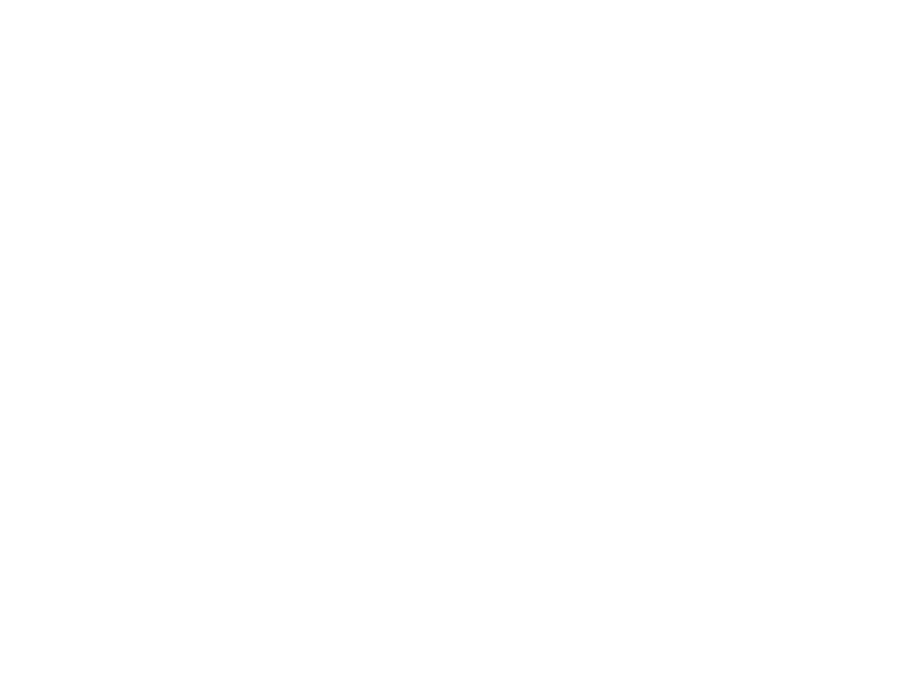
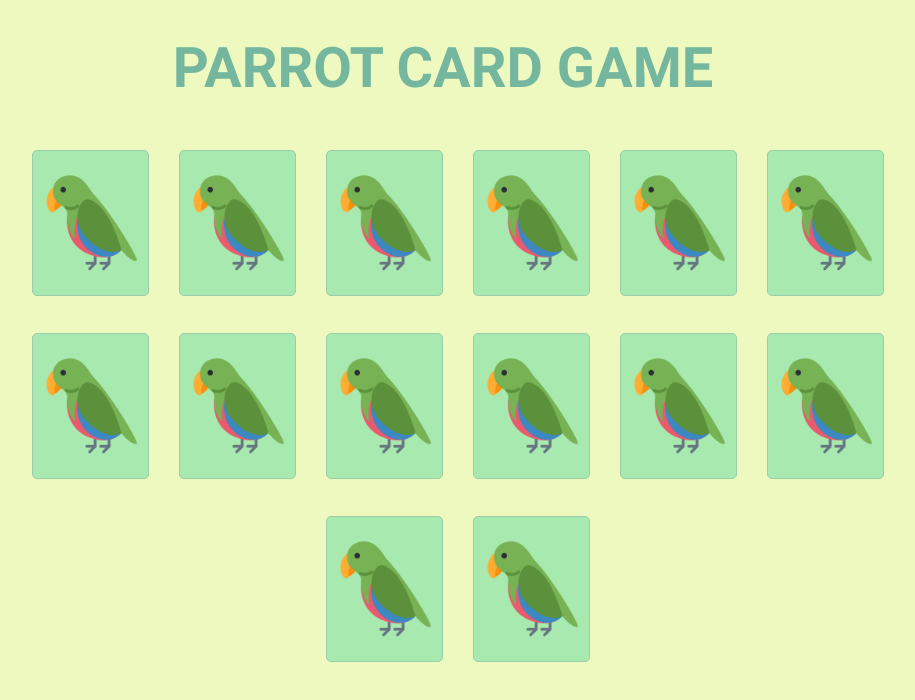
Before and after one commit to liggiaelena/Projeto_04_parrotsCardGame, a plain HTML site: page index.html in a window 1280 px wide. Shown: the whole page, without its empty margins (197-1112 px from the left). Drawn offline with Linux system fonts and the light colour scheme.

Commit message:
Layout segundo o figma finalizado

```diff
--- a/CSS/style.css
+++ b/CSS/style.css
@@ -1,3 +1,67 @@
 *{
     box-sizing: border-box;
 }
+@font-face {
+    font-family:"Roboto-Bold" ;
+    src: url(../fontes/Roboto-Bold.ttf);
+}
+
+body{
+    background-color: #eef9bf;
+    font-family: "Roboto-Bold" ;
+    display: flex;
+    flex-direction: column;
+    justify-content: center;
+    align-items: center;
+}
+.titulo{
+    display: flex;
+    flex-wrap: wrap;
+    margin-top: 40px;
+    font-size: 56px;
+    color: #75B79E;
+
+}
+.disappear{
+    display: none;
+}
+.jogo{
+    display: flex;
+    flex-wrap: wrap;
+    justify-content: center;
+    width: 80%;
+    margin-top: 17px;
+}
+
+.cartas{
+    width: 117px;
+    height: 146px;
+    background-color: #a7e9af;
+    border-radius: 5px;
+    display: flex;
+    justify-content: center;
+    align-items: center;
+    margin-left: 30px;
+    margin-top: 37px;
+    border: 1px solid #99CEA8;
+}
+
+img{
+    width: 100px;
+    height: 100px;
+}
+
+@media(max-width:600px){
+    .titulo{
+        font-size: 39px;
+        width: auto;
+        text-align: center;
+
+    }
+    .disappear{
+        display: initial;
+    }
+    .jogo{
+        width: 50vw;
+    }
+}
--- a/index.html
+++ b/index.html
@@ -5,8 +5,28 @@
     <meta name="viewport" content="width=device-width, initial-scale=1.0">
     <meta http-equiv="X-UA-Compatible" content="ie=edge">
     <title>Titulo</title>
+    <link rel="stylesheet" href="CSS/reset.css">
+    <link rel="stylesheet" href="CSS/style.css">
   </head>
   <body>
+      <div class="titulo"><h1>PARROT CARD <br class="disappear"/>GAME</h1></div>
 
+      <div class="jogo">
+          <div class="cartas"><img src="midia/front.png"/></div>
+          <div class="cartas"><img src="midia/front.png"/></div>
+          <div class="cartas"><img src="midia/front.png"/></div>
+          <div class="cartas"><img src="midia/front.png"/></div>
+          <div class="cartas"><img src="midia/front.png"/></div>
+          <div class="cartas"><img src="midia/front.png"/></div>
+          <div class="cartas"><img src="midia/front.png"/></div>
+          <div class="cartas"><img src="midia/front.png"/></div>
+          <div class="cartas"><img src="midia/front.png"/></div>
+          <div class="cartas"><img src="midia/front.png"/></div>
+          <div class="cartas"><img src="midia/front.png"/></div>
+          <div class="cartas"><img src="midia/front.png"/></div>
+          <div class="cartas"><img src="midia/front.png"/></div>
+          <div class="cartas"><img src="midia/front.png"/></div>
+      </div>
+      <script src="script.js"></script>
   </body>
 </html>
```
Also changed, not shown: fontes/Roboto-Bold.ttf (added), midia/bobrossparrot.gif (added), midia/explodyparrot.gif (added), midia/fiestaparrot.gif (added), midia/front.png (added), midia/metalparrot.gif (added), midia/revertitparrot.gif (added), midia/tripletsparrot.gif (added), midia/unicornparrot.gif (added).
